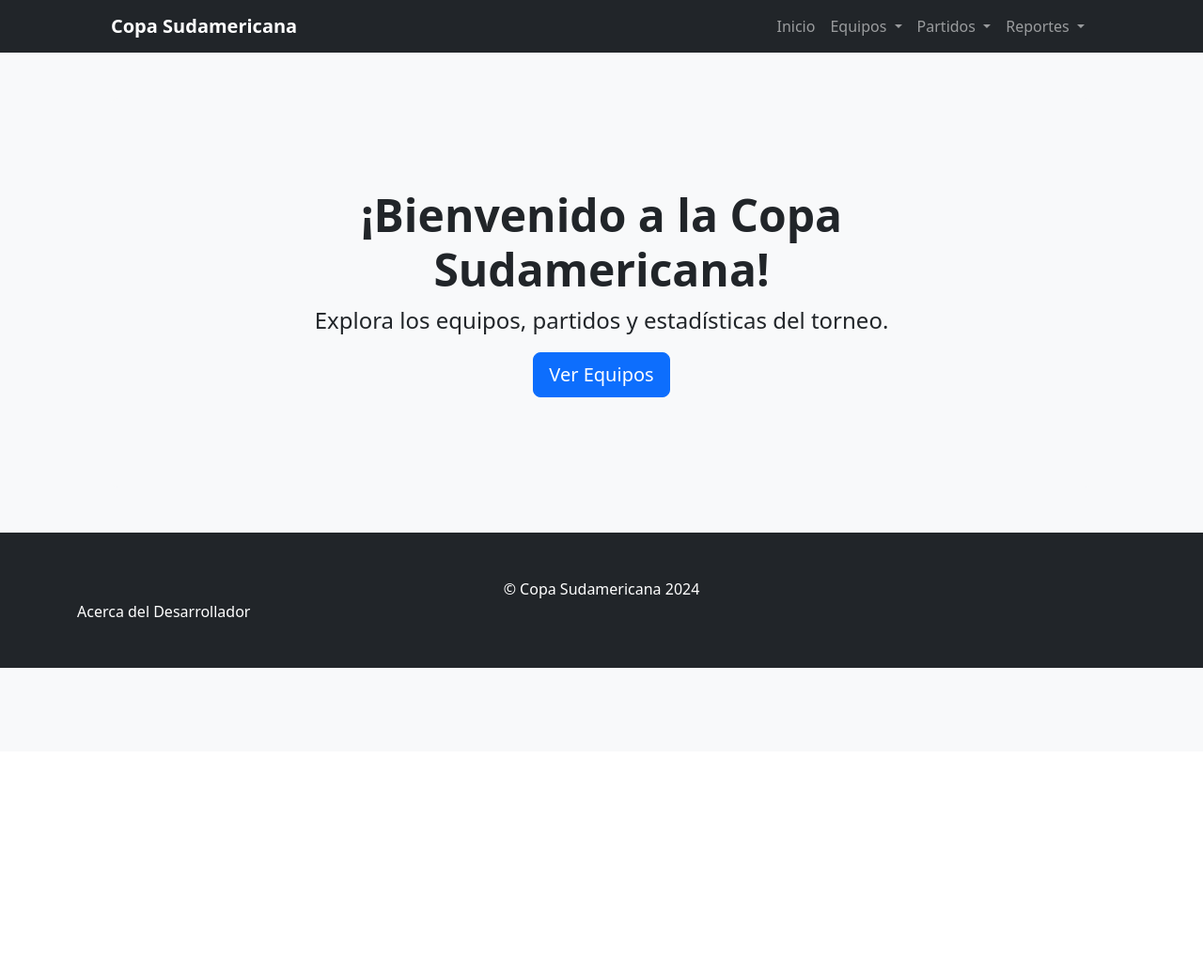
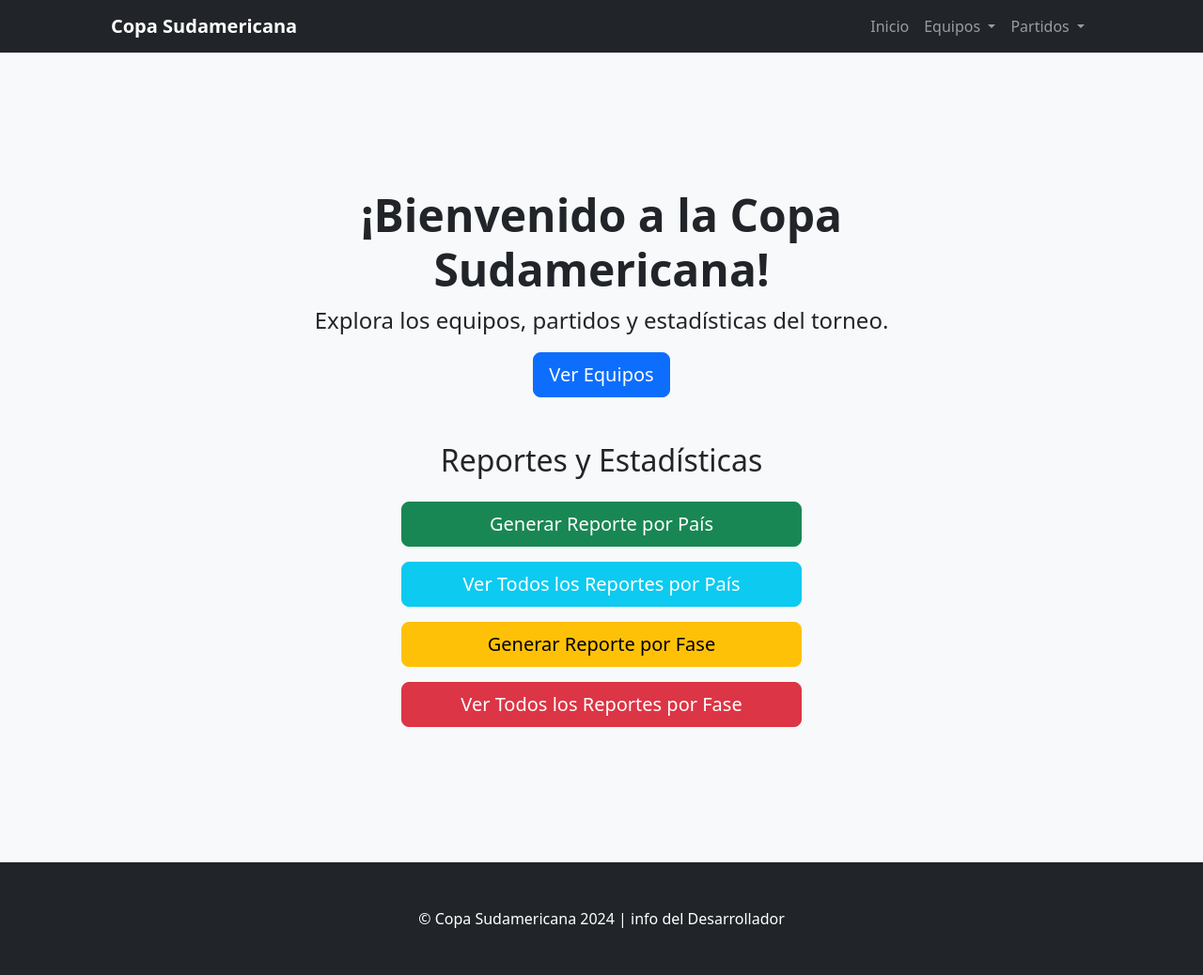
Before and after one commit to Stiven-Andres/dev_sudamericana_2024, a FastAPI app: page /inicio in a window 1280 px wide. Shown: the whole page at 94% size. Before the commit the page ends 711 px from the top, so only its background shows below. Run offline with FastAPI, Linux system fonts and the light colour scheme; some libraries are stand-ins or nearby versions.

Commit message:
cambio vista inicio

```diff
--- a/templates/base.html
+++ b/templates/base.html
@@ -54,19 +54,6 @@
                             <li><a class="dropdown-item" href="{{ url_for('mostrar_formulario_eliminar_partido') }}">Eliminar Partido</a></li>
                             <li><a class="dropdown-item" href="/partidos/restaurar">Restaurar Partidos</a></li>
                         </ul>
-                    </li>
-
-                    <li class="nav-item dropdown">
-                        <a class="nav-link dropdown-toggle" href="#" id="navbarDropdownReportes" role="button" data-bs-toggle="dropdown" aria-expanded="false">
-                            Reportes
-                        </a>
-                        <ul class="dropdown-menu" aria-labelledby="navbarDropdownReportes">
-                        <li><a class="dropdown-item" href="/reportes/pais">Generar Reporte por País</a></li>
-                        <li><a class="dropdown-item" href="/reportes/todos">Ver Todos los Reportes</a></li>
-                        <li><a class="dropdown-item" href="/reportes/fase">Generar Reporte por Fase</a></li>
-                            <li><a class="dropdown-item" href="/reportes/fase/todos">Ver Todos los Reportes por Fase</a></li>
-                        </ul>
-                    </li>
 
                 </ul>
             </div>
@@ -82,7 +69,8 @@
 
     <footer class="py-5 bg-dark">
         <div class="container">
-            <p class="m-0 text-center text-white">© Copa Sudamericana 2024</p><a href="/acerca-de/desarrollador" class="text-white text-decoration-none">Acerca del Desarrollador</a>
+            <p class="m-0 text-center text-white">© Copa Sudamericana 2024 | <a href="/acerca-de/desarrollador" class="text-white text-decoration-none">info del Desarrollador</a></p>
+
         </div>
     </footer>
 
--- a/templates/inicio.html
+++ b/templates/inicio.html
@@ -8,6 +8,13 @@
         <h1 class="display-5 fw-bold">¡Bienvenido a la Copa Sudamericana!</h1>
         <p class="fs-4">Explora los equipos, partidos y estadísticas del torneo.</p>
         <a class="btn btn-primary btn-lg" href="{{ url_for('mostrar_equipos') }}">Ver Equipos</a>
+        <h2 class="mt-5 mb-4">Reportes y Estadísticas</h2>
+        <div class="d-grid gap-3 col-6 mx-auto">
+            <a class="btn btn-success btn-lg" href="/reportes/pais">Generar Reporte por País</a>
+            <a class="btn btn-info btn-lg text-white" href="/reportes/todos">Ver Todos los Reportes por País</a>
+            <a class="btn btn-warning btn-lg" href="/reportes/fase">Generar Reporte por Fase</a>
+            <a class="btn btn-danger btn-lg" href="/reportes/fase/todos">Ver Todos los Reportes por Fase</a>
+        </div>
     </div>
 </div>
 {% endblock %}
```
